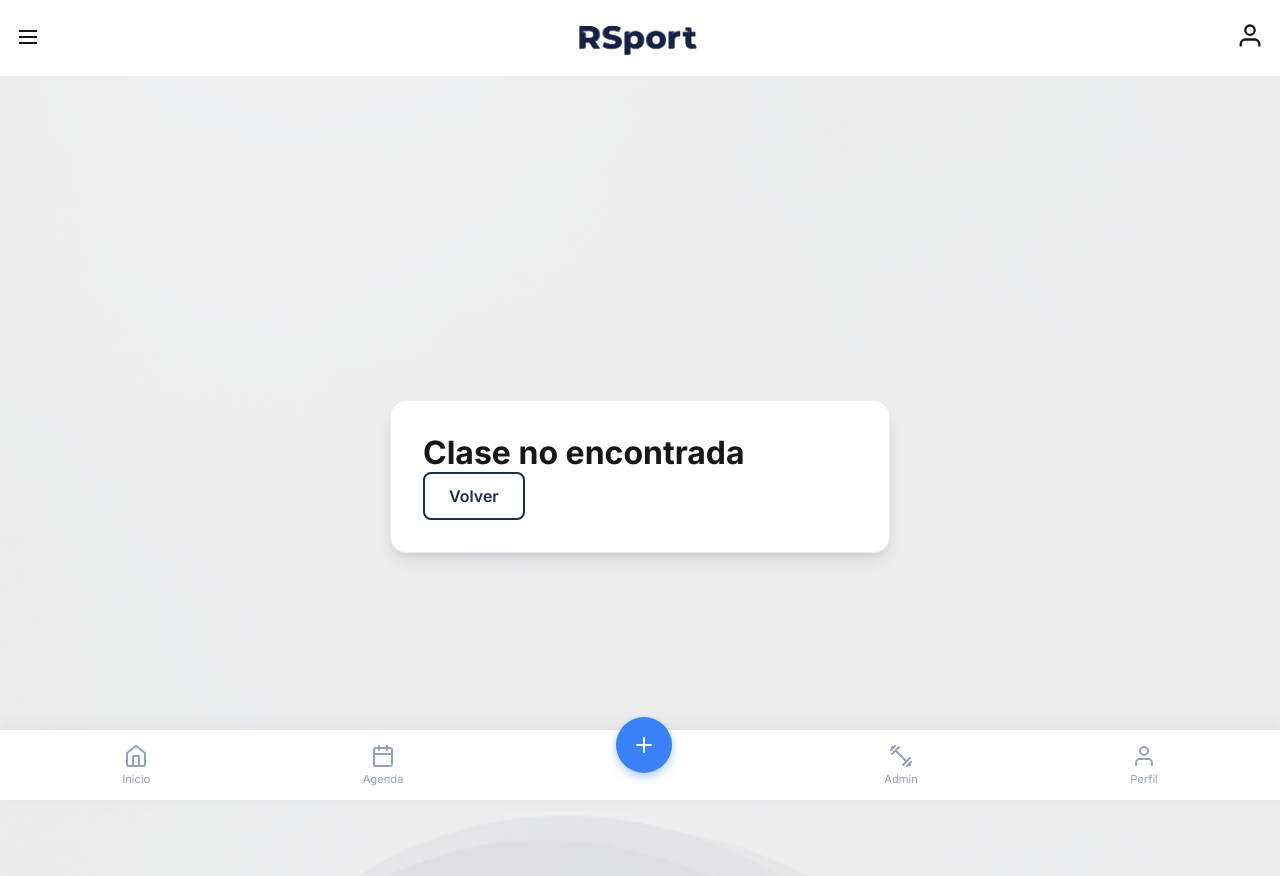
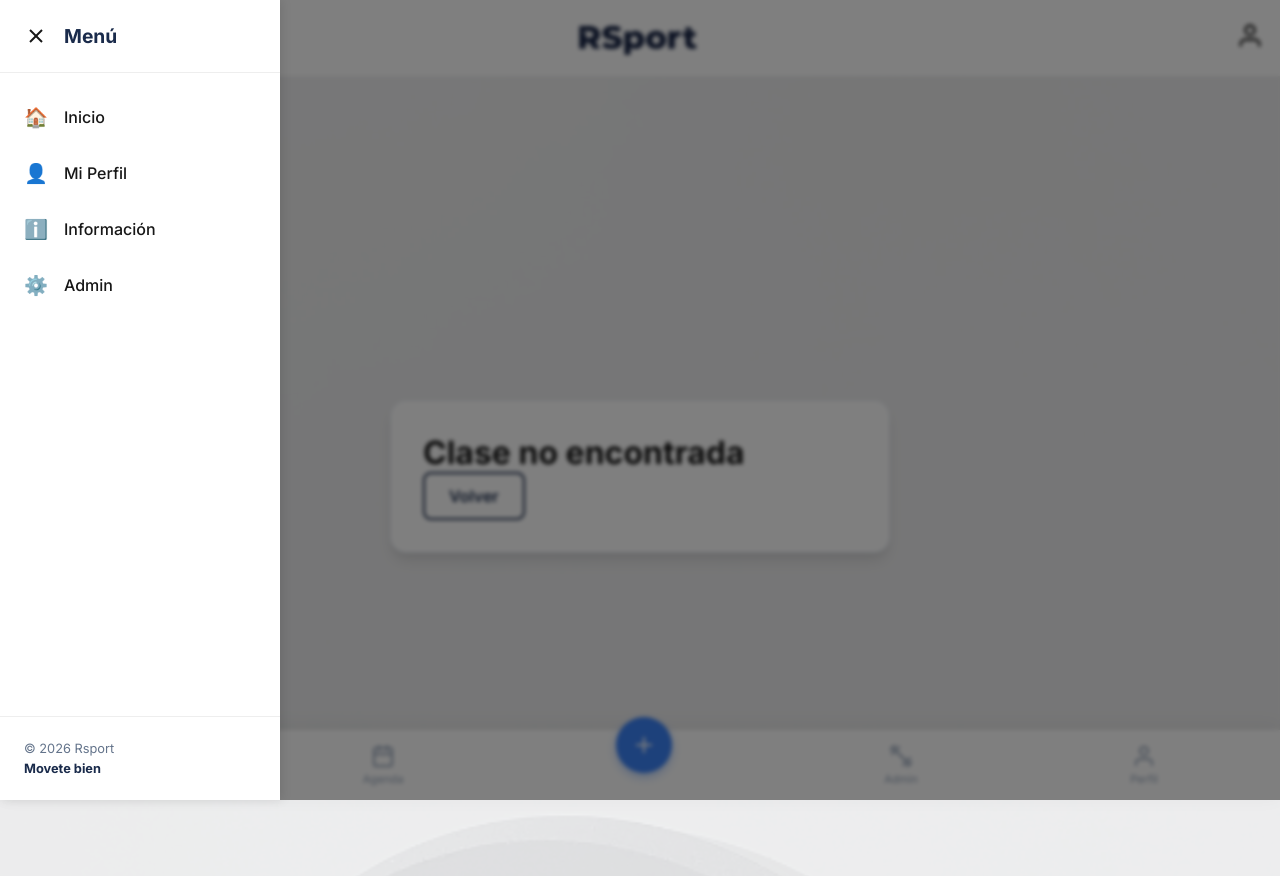
Before and after one commit to Rsport/Rsport-2026, a Next.js app: page /booking in a window 1280 px wide. Both pictures are taken after a click on the button 28 px from the left and 38 px from the top of the page. Built offline with nearby package versions, Linux system fonts and the light colour scheme.

Commit message:
Add files via upload

```diff
--- /dev/null
+++ b/components/ui/Drawer.module.css
@@ -0,0 +1,114 @@
+.drawer {
+    position: fixed;
+    top: 0;
+    left: -100%;
+    width: 280px;
+    height: 100%;
+    background: white;
+    box-shadow: 2px 0 10px rgba(0, 0, 0, 0.1);
+    z-index: 1000;
+    transition: left 0.3s cubic-bezier(0.4, 0, 0.2, 1);
+    display: flex;
+    flex-direction: column;
+}
+
+.drawer.open {
+    left: 0;
+}
+
+.backdrop {
+    position: fixed;
+    top: 0;
+    left: 0;
+    width: 100vw;
+    height: 100vh;
+    background: rgba(0, 0, 0, 0.5);
+    backdrop-filter: blur(2px);
+    z-index: 999;
+}
+
+.header {
+    padding: 1.5rem;
+    display: flex;
+    align-items: center;
+    gap: 1rem;
+    border-bottom: 1px solid #eee;
+}
+
+.title {
+    font-weight: 700;
+    font-size: 1.2rem;
+    color: var(--primary);
+}
+
+.closeBtn {
+    background: none;
+    border: none;
+    padding: 0;
+    cursor: pointer;
+    color: var(--foreground);
+    display: flex;
+    align-items: center;
+}
+
+.links {
+    list-style: none;
+    padding: 1rem 0;
+    margin: 0;
+    flex-grow: 1;
+}
+
+.links li a {
+    display: flex;
+    align-items: center;
+    gap: 1rem;
+    padding: 1rem 1.5rem;
+    text-decoration: none;
+    color: var(--foreground);
+    font-weight: 500;
+    transition: background 0.2s;
+}
+
+.links li a:hover {
+    background: #f8fafc;
+    color: var(--primary);
+}
+
+.icon {
+    font-size: 1.2rem;
+    width: 24px;
+    text-align: center;
+}
+
+.footer {
+    padding: 1.5rem;
+    border-top: 1px solid #eee;
+    font-size: 0.8rem;
+    color: #64748b;
+}
+
+.motto {
+    color: var(--primary);
+    font-weight: 700;
+    margin-top: 5px;
+}
+
+@media (prefers-color-scheme: dark) {
+    .drawer {
+        background: #0f172a;
+        box-shadow: 2px 0 15px rgba(0, 0, 0, 0.3);
+    }
+
+    .header,
+    .footer {
+        border-color: #1e293b;
+    }
+
+    .links li a:hover {
+        background: #1e293b;
+    }
+
+    .links li a {
+        color: white;
+    }
+}
--- /dev/null
+++ b/components/ui/Drawer.tsx
@@ -0,0 +1,56 @@
+'use client';
+
+import Link from 'next/link';
+import styles from './Drawer.module.css';
+
+interface DrawerProps {
+    isOpen: boolean;
+    onClose: () => void;
+}
+
+export const Drawer = ({ isOpen, onClose }: DrawerProps) => {
+    return (
+        <>
+            {/* Backdrop */}
+            {isOpen && <div className={styles.backdrop} onClick={onClose} />}
+
+            {/* Drawer */}
+            <nav className={`${styles.drawer} ${isOpen ? styles.open : ''}`}>
+                <div className={styles.header}>
+                    <button className={styles.closeBtn} onClick={onClose}>
+                        <svg width="24" height="24" viewBox="0 0 24 24" fill="none" stroke="currentColor" strokeWidth="2"><line x1="18" y1="6" x2="6" y2="18"></line><line x1="6" y1="6" x2="18" y2="18"></line></svg>
+                    </button>
+                    <span className={styles.title}>Menú</span>
+                </div>
+
+                <ul className={styles.links}>
+                    <li>
+                        <Link href="/" onClick={onClose}>
+                            <span className={styles.icon}>🏠</span> Inicio
+                        </Link>
+                    </li>
+                    <li>
+                        <Link href="/profile" onClick={onClose}>
+                            <span className={styles.icon}>👤</span> Mi Perfil
+                        </Link>
+                    </li>
+                    <li>
+                        <Link href="/info" onClick={onClose}>
+                            <span className={styles.icon}>ℹ️</span> Información
+                        </Link>
+                    </li>
+                    <li>
+                        <Link href="/admin" onClick={onClose}>
+                            <span className={styles.icon}>⚙️</span> Admin
+                        </Link>
+                    </li>
+                </ul>
+
+                <div className={styles.footer}>
+                    <p>© 2026 Rsport</p>
+                    <p className={styles.motto}>Movete bien</p>
+                </div>
+            </nav>
+        </>
+    );
+};
--- a/components/ui/Header.tsx
+++ b/components/ui/Header.tsx
@@ -2,12 +2,17 @@
 
 import Image from 'next/image';
 import Link from 'next/link';
+import { useState } from 'react';
+import { Drawer } from './Drawer';
 import styles from './Header.module.css';
 
 export const Header = () => {
+    const [isMenuOpen, setIsMenuOpen] = useState(false);
+
     return (
+        <>
             <header className={styles.header}>
-            <button className={styles.menuBtn}>
+                <button className={styles.menuBtn} onClick={() => setIsMenuOpen(true)}>
                     <svg width="24" height="24" viewBox="0 0 24 24" fill="none" stroke="currentColor" strokeWidth="2"><line x1="3" y1="12" x2="21" y2="12"></line><line x1="3" y1="6" x2="21" y2="6"></line><line x1="3" y1="18" x2="21" y2="18"></line></svg>
                 </button>
                 <div className={styles.brand}>
@@ -22,9 +27,12 @@ export const Header = () => {
                         />
                     </Link>
                 </div>
-            <div className={styles.profile}>
+                <Link href="/profile" className={styles.profile}>
                     <svg width="28" height="28" viewBox="0 0 24 24" fill="none" stroke="currentColor" strokeWidth="2"><path d="M20 21v-2a4 4 0 0 0-4-4H8a4 4 0 0 0-4 4v2"></path><circle cx="12" cy="7" r="4"></circle></svg>
-            </div>
+                </Link>
             </header>
+
+            <Drawer isOpen={isMenuOpen} onClose={() => setIsMenuOpen(false)} />
+        </>
     );
 };
```
Lines whose indentation alone changed are shown as unchanged.
